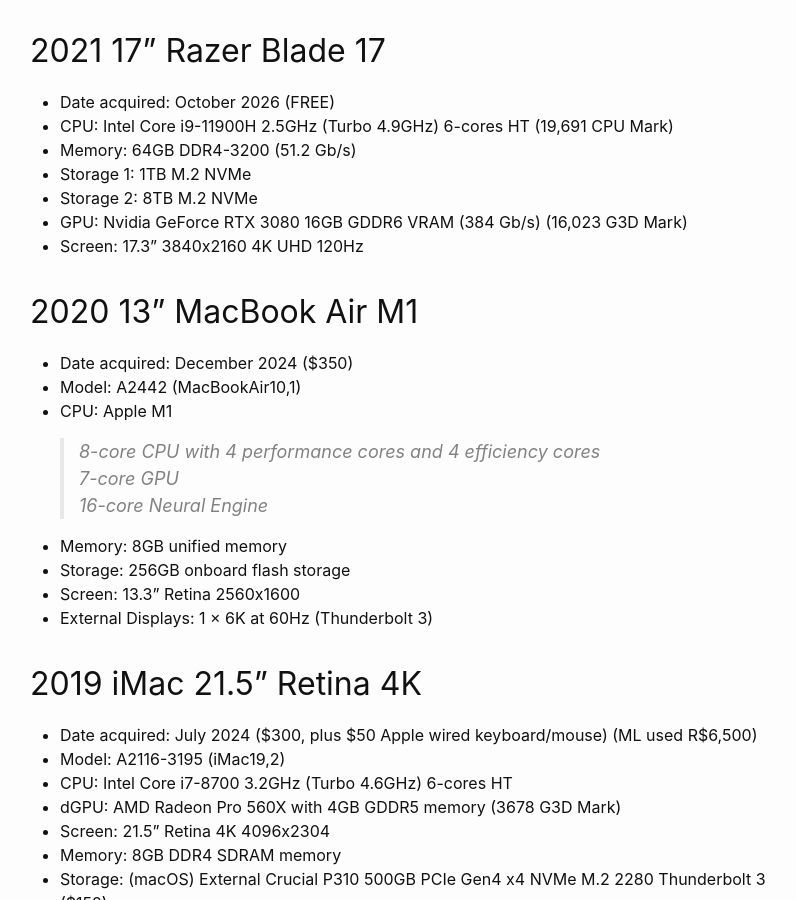
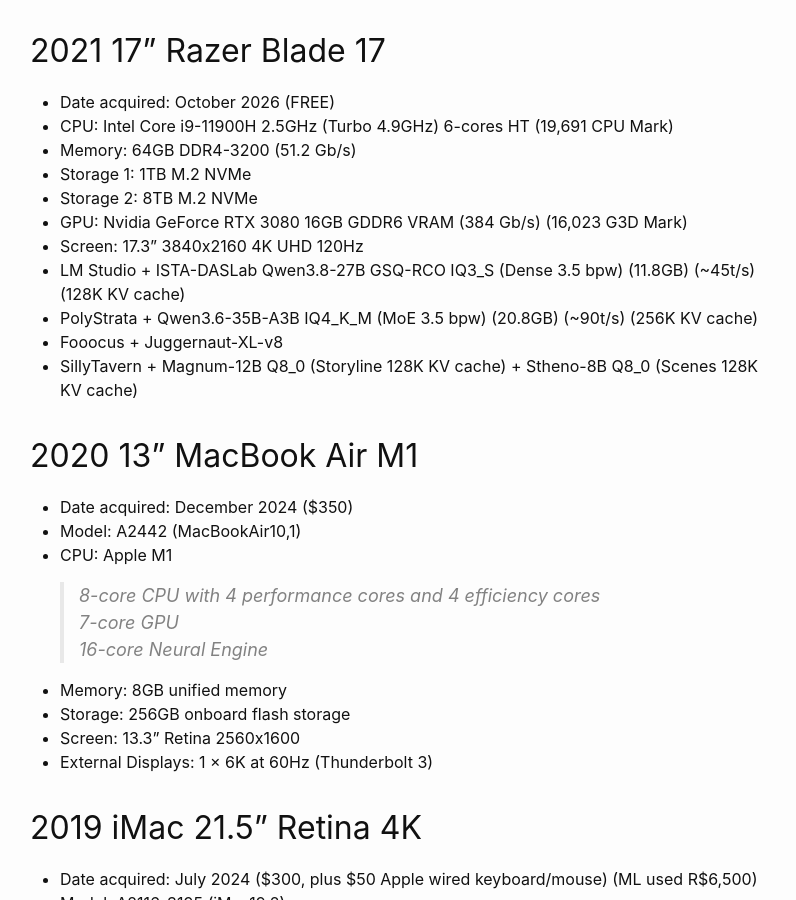
Before and after one commit to ekbann/ekbann.github.io, a Jekyll site: the page built from _posts/2024-02-11-my-computers.md, in a window 1280 px wide and 900 px high, scrolled down 2010 px. Shown: the whole window, without its empty margins (240-1036 px from the left). Built offline with Jekyll 4.4.1, drawn with Linux system fonts in a browser that asks for light colours.

Commit message:
Update 2024-02-11-my-computers.md

```diff
--- a/_posts/2024-02-11-my-computers.md
+++ b/_posts/2024-02-11-my-computers.md
@@ -63,6 +63,10 @@ Comparable to: 14" MacBook Pro M4 10/10/16/24GB/512GB ($1,800)
 - Storage 2: 8TB M.2 NVMe
 - GPU: Nvidia GeForce RTX 3080 16GB GDDR6 VRAM (384 Gb/s) (16,023 G3D Mark)
 - Screen: 17.3" 3840x2160 4K UHD 120Hz
+- LM Studio + ISTA-DASLab Qwen3.8-27B GSQ-RCO IQ3_S (Dense 3.5 bpw) (11.8GB) (~45t/s) (128K KV cache)
+- PolyStrata + Qwen3.6-35B-A3B IQ4_K_M (MoE 3.5 bpw) (20.8GB) (~90t/s) (256K KV cache)
+- Fooocus + Juggernaut-XL-v8
+- SillyTavern + Magnum-12B Q8_0 (Storyline 128K KV cache) + Stheno-8B Q8_0 (Scenes 128K KV cache)
 
 ## 2020 13" MacBook Air M1
 
```
